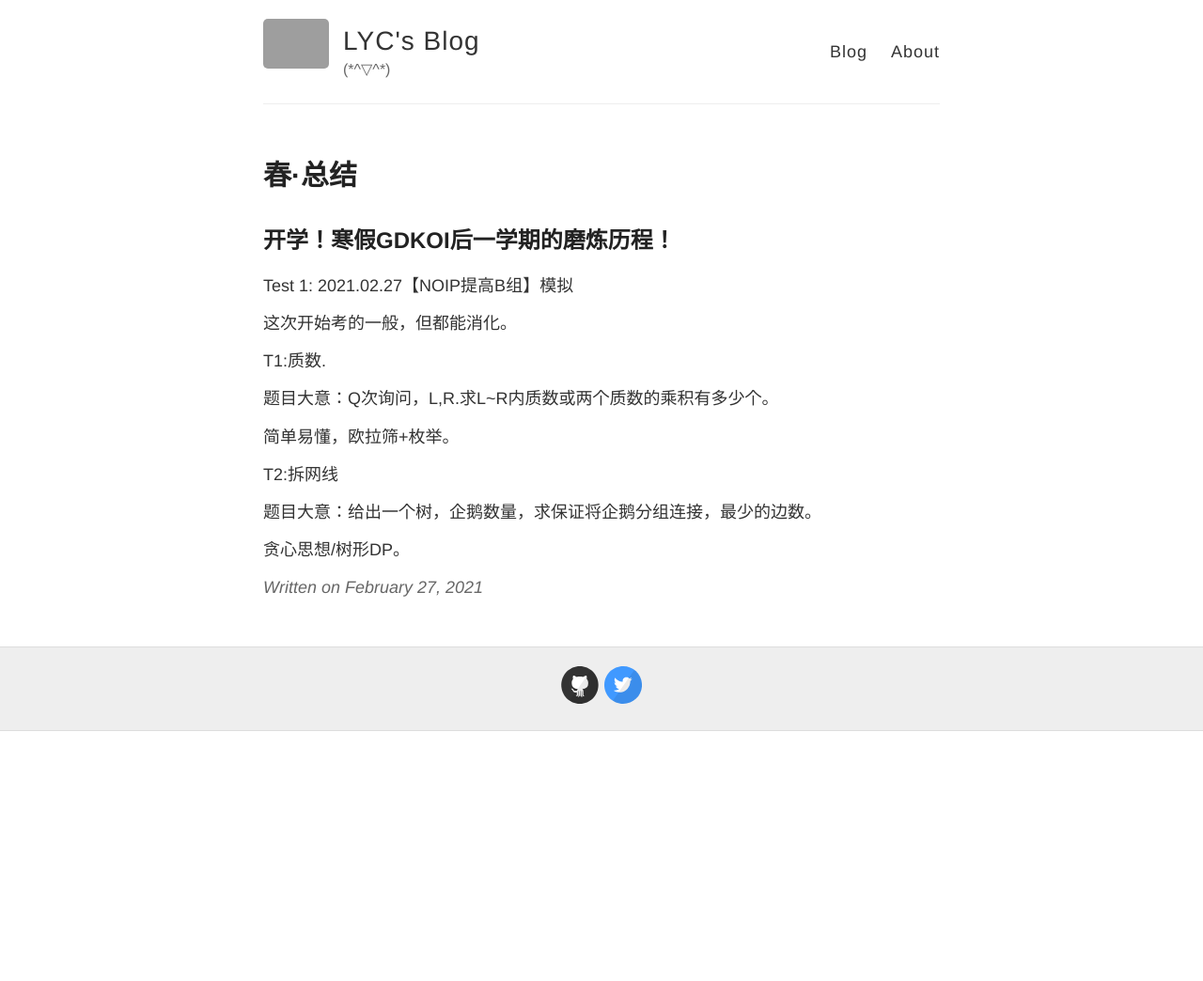
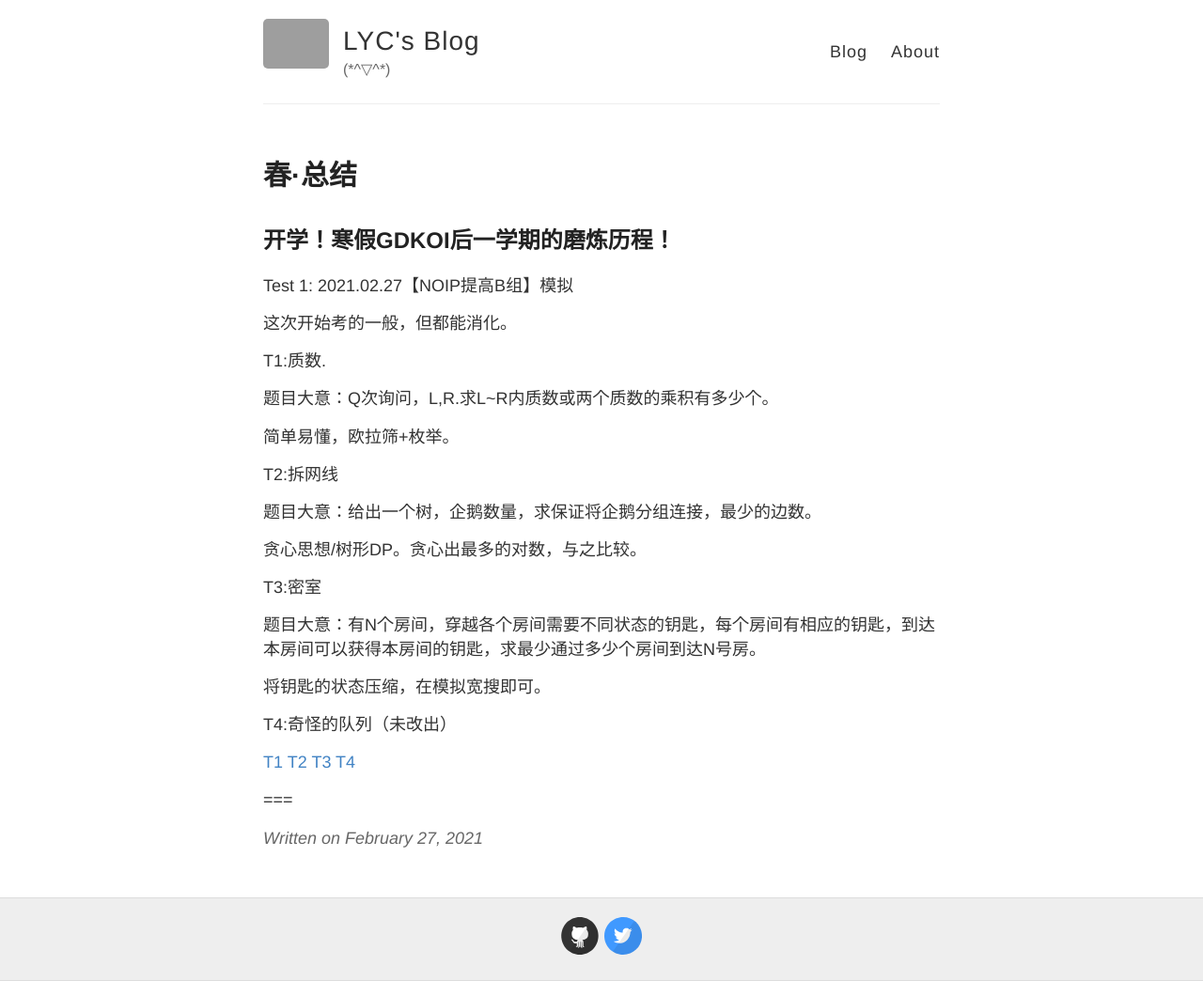
Before and after one commit to IchengU/IchengU.github.io, a Jekyll site: the page built from _posts/2021-2-27-春·总结.md, in a window 1280 px wide. Shown: the whole page at 94% size. Built offline with Jekyll 4.4.1, drawn with Linux system fonts in a browser that asks for light colours; our own code applies the rules of GitHub Pages for plain Markdown files; before the commit the page ends 900 px from its top, so only the background shows below that; grey boxes are pictures that could not be loaded.

Commit message:
Update 2021-2-27-春·总结.md

```diff
--- a/_posts/2021-2-27-春·总结.md
+++ b/_posts/2021-2-27-春·总结.md
@@ -14,4 +14,19 @@ T2:拆网线
 
 题目大意：给出一个树，企鹅数量，求保证将企鹅分组连接，最少的边数。
 
-贪心思想/树形DP。
+贪心思想/树形DP。贪心出最多的对数，与之比较。
+
+T3:密室
+
+题目大意：有N个房间，穿越各个房间需要不同状态的钥匙，每个房间有相应的钥匙，到达本房间可以获得本房间的钥匙，求最少通过多少个房间到达N号房。
+
+将钥匙的状态压缩，在模拟宽搜即可。
+
+T4:奇怪的队列（未改出）
+
+[T1](https://gmoj.net/senior/#main/show/5458)
+[T2](https://gmoj.net/senior/#main/show/5455)
+[T3](https://gmoj.net/senior/#main/show/5459)
+[T4](https://gmoj.net/senior/#main/show/5456)
+
+===
```
